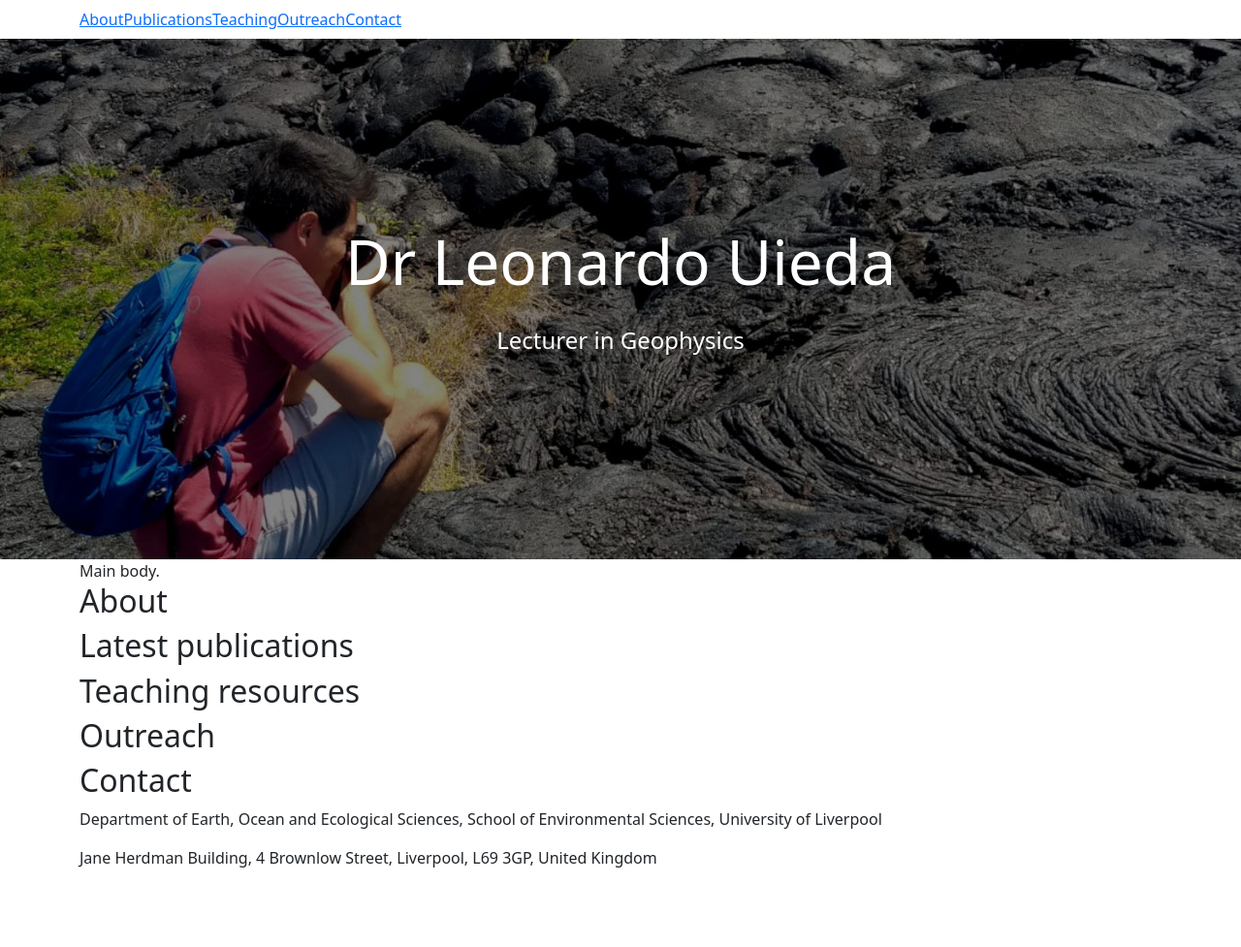
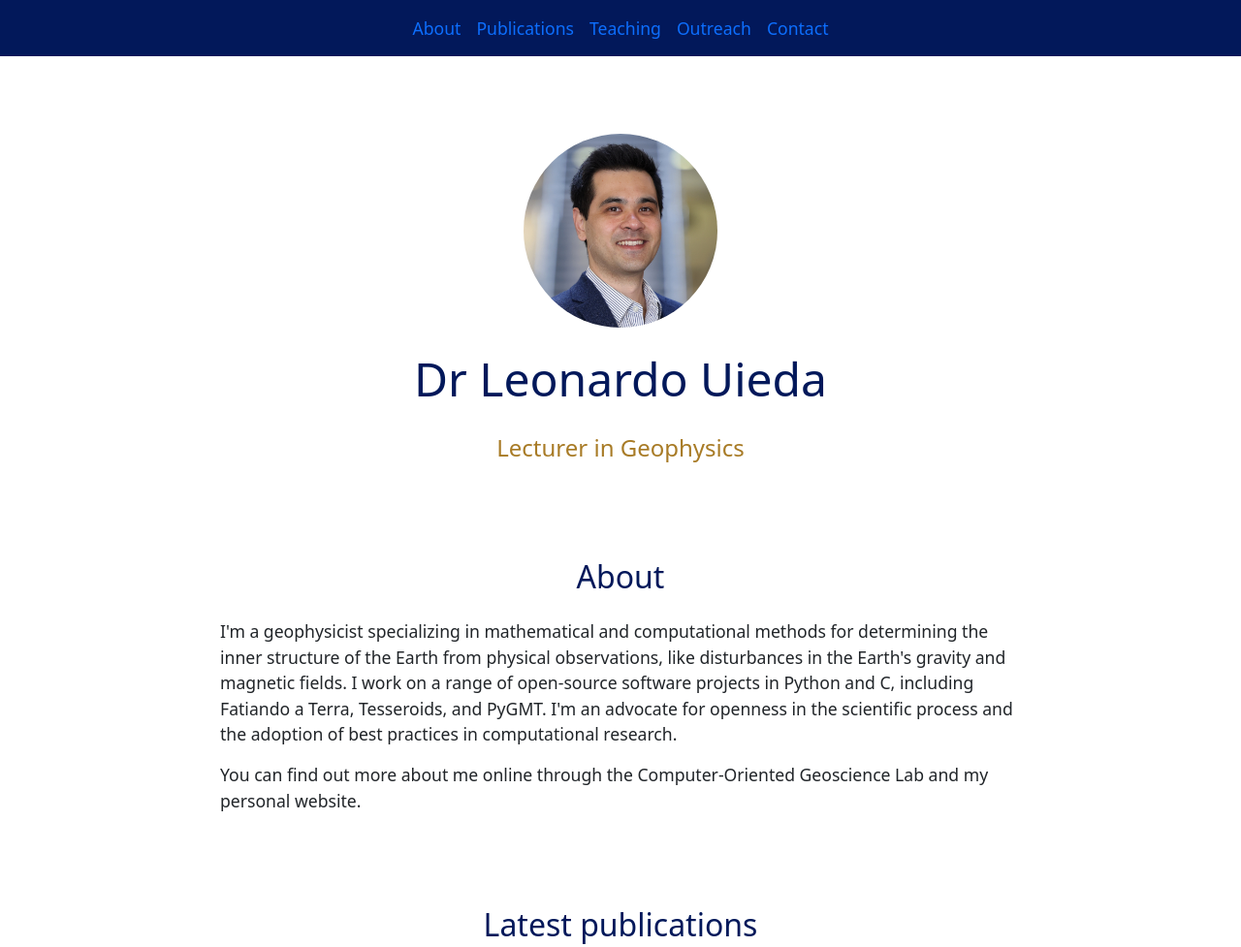
Before and after one commit to leouieda/deoes-website-template, a plain HTML site: page index.html in a window 1280 px wide. Shown: the top 977 px of the page at 97% size. Before the commit the page ends 913 px from the top, so only its background shows below. Drawn offline with Linux system fonts and the light colour scheme.

Commit message:
Simplify the style a bit

```diff
--- a/css/style.css
+++ b/css/style.css
@@ -1,10 +1,65 @@
 /* Controls the style of page elements */
 
-.banner {
-  background-size: cover;
+section {
+  padding-top: 5rem;
 }
 
-.banner-text {
-  padding: 12rem 0;
-  color: #ffffff;
+main {
+  max-width: 850px !important;
 }
+
+img {
+  width: 100%;
+}
+
+.headshot {
+  border-radius: 50%;
+  display: block;
+  margin: 0 auto 1.5rem auto;
+  max-width: 200px;
+}
+
+.navbar {
+  background-color: var(--liv-blue) !important;
+}
+
+footer {
+  background-color: var(--liv-blue);
+  color: #dddddd;
+  font-size: 1rem;
+  padding: 5rem 0;
+  margin-top: 10rem;
+}
+
+h1 {
+  text-align: center;
+  font-size: 3rem;
+  margin-bottom: 1.5rem;
+  color: var(--liv-blue);
+}
+
+h2 {
+  text-align: center;
+  font-size: 2rem;
+  margin-bottom: 1.5rem;
+  color: var(--liv-blue);
+}
+
+.description {
+  text-align: center;
+  font-size: 1.5rem;
+  color: var(--liv-yellow);
+}
+
+footer img {
+  width: 100%;
+  margin-bottom: 1rem;
+}
+
+:root {
+  --liv-blue: #02185a;
+  --liv-green: #007b8a;
+  --liv-yellow: #a87b26;
+  --liv-dark: #1a1a1a;
+  --bs-body-font-size: 1.1rem;
+}
--- a/index.html
+++ b/index.html
@@ -26,79 +26,111 @@
   <header>
     <!-- Navigation menu -->
     <!-- ------------------------------------------------------------------ -->
-    <nav class="navbar navbar-expand-lg navbar-dark" aria-labelledby="primary-navigation">
-      <div class="container align-middle">
-        <button class="navbar-toggler" type="button"
-                data-bs-toggle="collapse" data-bs-target="#navbarNav"
-                aria-controls="navbarNav" aria-expanded="false"
-                aria-label="Toggle navigation">
+    <nav class="navbar navbar-expand-lg sticky-top" aria-labelledby="primary-navigation">
+      <div class="container">
+        <button class="navbar-toggler" type="button" data-bs-toggle="collapse" data-bs-target="#navbarNav" aria-controls="navbarNav" aria-expanded="false" aria-label="Toggle navigation">
           <span class="navbar-toggler-icon"></span>
         </button>
-        <div class="collapse navbar-collapse align-middle" id="navbarNav">
-        <div class="navbar-collapse align-middle" id="navbarNav">
-          <ul class="navbar-nav ">
+        <div class="collapse navbar-collapse justify-content-center" id="navbarNav">
+          <ul class="navbar-nav">
             <!-- Add menu items here (each one is a <li>...</li> element) -->
             <li class="nav-item">
-               <a href="#about">About</a>
+             <a class="nav-link" href="#about">About</a>
             </li>
             <li class="nav-item">
-               <a href="#publications">Publications</a>
+             <a class="nav-link" href="#publications">Publications</a>
             </li>
             <li class="nav-item">
-               <a href="#teaching">Teaching</a>
+             <a class="nav-link" href="#teaching">Teaching</a>
             </li>
             <li class="nav-item">
-               <a href="#outreach">Outreach</a>
+             <a class="nav-link" href="#outreach">Outreach</a>
             </li>
             <li class="nav-item">
-               <a href="#contact">Contact</a>
+             <a class="nav-link" href="#contact">Contact</a>
             </li>
           </ul>
         </div>
       </div>
     </nav>
-    <!-- ------------------------------------------------------------------ -->
-
-
-    <!-- Banner image and text at the top of the page -->
-    <!-- ------------------------------------------------------------------ -->
-    <div class="banner" style="background-image: url(assets/banner.jpg);">
-      <section class="container text-center banner-text">
-          <h1 class="display-3">
-            Dr Leonardo Uieda
-          </h1>
-          <p class="mt-4 fs-4">
-            Lecturer in Geophysics
-          </p>
-      </section>
-    </div>
   </header>
 
   <!-- Main content of the page (add text, info, etc here) -->
   <!-- --------------------------------------------------00---------------- -->
-  <main>
-    <section class="container">
-       Main body.
+  <main class="container">
 
+<section>
+<img class="headshot" src="assets/headshot.jpg">
+<h1>Dr Leonardo Uieda</h1>
+<p class="description">
+Lecturer in Geophysics
+</p>
+</section>
+
+<section>
 <h2 id="about">About</h2>
+<p>
+I'm a geophysicist specializing in mathematical and computational methods for
+determining the inner structure of the Earth from physical observations, like
+disturbances in the Earth's gravity and magnetic fields. I work on a range of
+open-source software projects in Python and C, including Fatiando a Terra,
+Tesseroids, and PyGMT. I'm an advocate for openness in the scientific process
+and the adoption of best practices in computational research.
+</p>
+<p>
+You can find out more about me online through the Computer-Oriented Geoscience Lab and my personal website.
+</p>
+</section>
+
+
+
+<section>
 <h2 id="publications">Latest publications</h2>
+</section>
+
+<section>
 <h2 id="teaching">Teaching resources</h2>
+<p>
+My teaching covers several aspects of the Earth Sciences: remote sensing,
+gravimetry, geodynamics, programming. I make extensive use of computational
+tools, simulations, and exploration of real-world datasets throughout my
+teaching to prepare students with the quantitative skills they'll need to stand
+out in a modern Earth Science career.
+</p>
+</section>
+
+<section>
 <h2 id="outreach">Outreach</h2>
+</section>
+
+
+<section>
 <h2 id="contact">Contact</h2>
+</section>
+
+
+
 
 
 </section>
+
   </main>
-  <!-- --------------------------------------------------00---------------- -->
 
   <footer>
     <div class="container">
+      <div class="row">
+        <div class="col-md-10">
           <p>
            Department of Earth, Ocean and Ecological Sciences, School of Environmental Sciences, University of Liverpool
           </p>
           <p>
            Jane Herdman Building, 4 Brownlow Street, Liverpool, L69 3GP, United Kingdom
           </p>
+        </div>
+        <div class="col-md-2">
+          <a href="https://www.liverpool.ac.uk/earth-ocean-and-ecological-sciences/"><img src="assets/university-of-liverpool-white.png" alt="University of Liverpool"></a>
+        </div>
+      </div>
     </div>
   </footer>
 
```
Also changed, not shown: assets/university-of-liverpool-white.png (added). Lines whose indentation alone changed are shown as unchanged.
